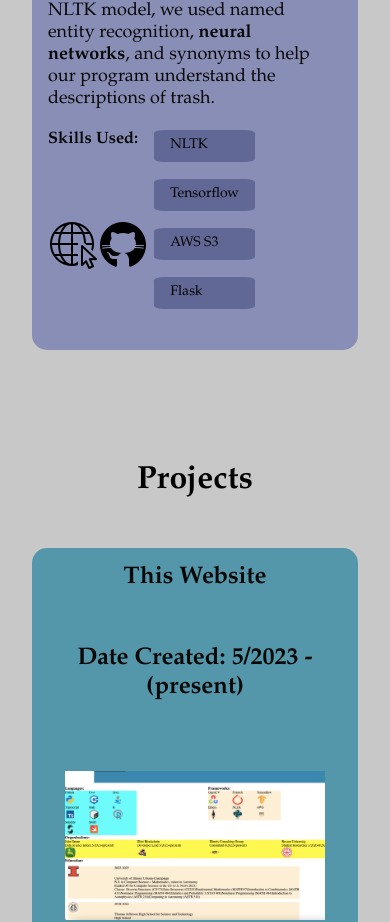
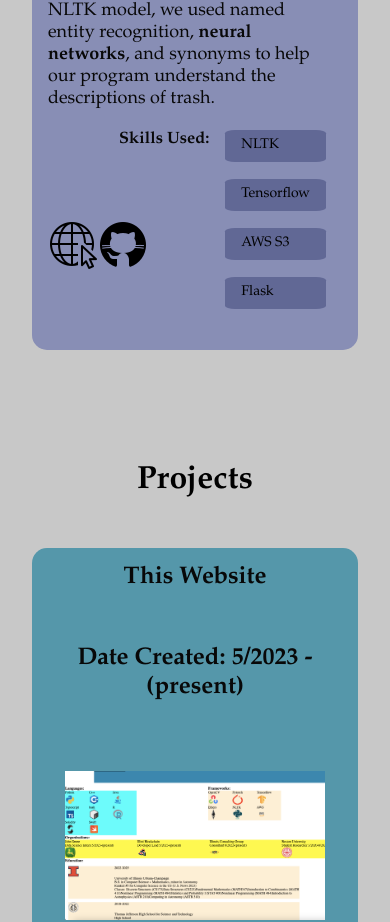
Before and after one commit to Amitten77/my-website, a React (Vite) app: page / in a window 390 px wide. Shown: the part 6970-7892 px from the top of the page. Built offline with nearby package versions, Linux system fonts and the light colour scheme.

Commit message:
final tweaks for version 1- we done for now :)

```diff
--- a/src/components/mainComponents/Contact.jsx
+++ b/src/components/mainComponents/Contact.jsx
@@ -10,8 +10,8 @@ const Contact = () => {
       <div class="contact-div">
         <section class="resume-section contact-section">
           <h2 class="contact-subheading">Judge Me &#9878;</h2>
-          <a href="AmitKrishnaiyerResume4_5_2023.pdf" download="AmitKrishnaiyerResume4_5_2023.pdf" class="download"><p class="download">Download My Resume</p></a>
-          <p>Last Updated: 4/5/2023</p>
+          <a href="AmitKResume5_22_2023.pdf" download="AmitKResume5_22_2023.pdf" class="download"><p class="download">Download My Resume</p></a>
+          <p>Last Updated: 5/22/2023</p>
         </section>
 
 
--- a/src/styles/contact.css
+++ b/src/styles/contact.css
@@ -90,4 +90,9 @@
         margin-bottom: 2rem;
     }
 
+    .contact-container h1 {
+        margin-left: 1rem;
+        margin-right: 1rem;
+    }
+
 }
--- a/src/styles/projects.css
+++ b/src/styles/projects.css
@@ -451,6 +451,10 @@
         margin-left: 1rem;
         font-size: 14px;
         margin-bottom: 3rem;
+        display: flex;
+        justify-content: flex-end;
+        padding-right: 3rem;
+
     }
 
 }
```
Also changed, not shown: 1 other file (tests, documents, lock files or other folders).
